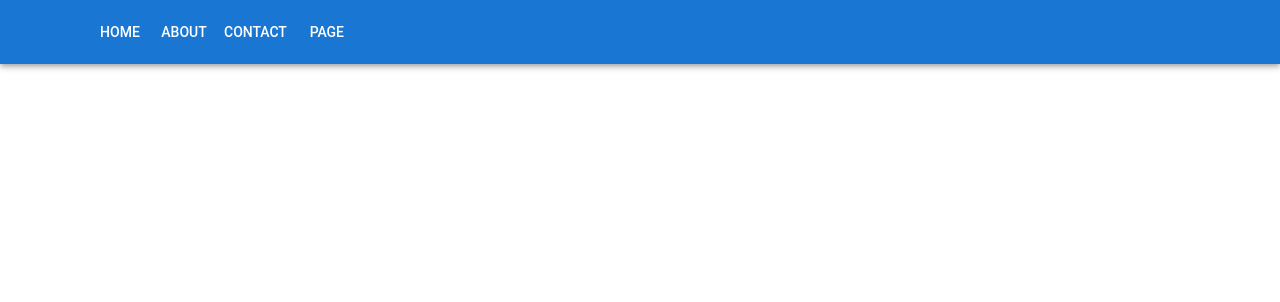
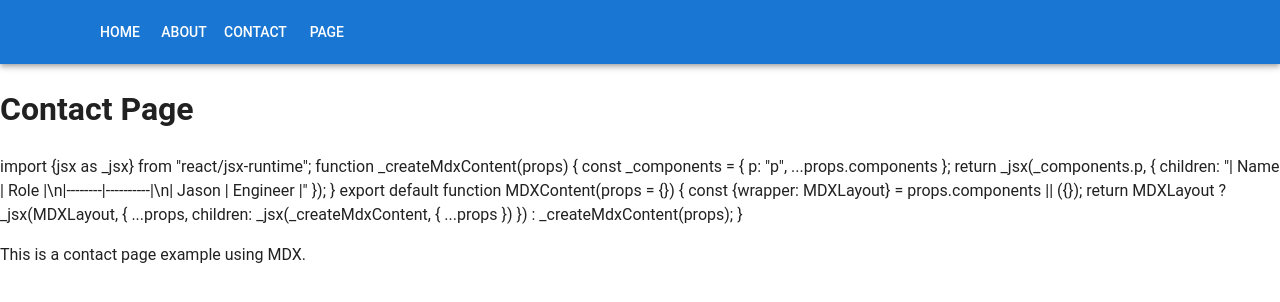
Before and after one commit to oc-robotics/OC-Robotics-Website, a Next.js app: page /contact in a window 1280 px wide. Shown: the top 302 px of the page. Built offline with nearby package versions, Linux system fonts and the light colour scheme.

Commit message:
markdown complete, future implementation: add remark-gfm for table, tasks, and other md utilities

```diff
--- a/app/components/ClientThemeProvider.jsx
+++ b/app/components/ClientThemeProvider.jsx
@@ -1,18 +1,18 @@
 'use client';
-import { CacheProvider } from '@emotion/react';
-import createEmotionCache from '../emotionCache';
-import { ThemeProvider, CssBaseline } from '@mui/material';
-import theme from '../theme'; // adjust path to your theme
-
-const clientSideEmotionCache = createEmotionCache();
+import { useEffect, useState } from 'react';
+import { ThemeProvider } from '@mui/material/styles';
+import CssBaseline from '@mui/material/CssBaseline';
+import theme from '../theme'; // your custom theme
 
 export default function ClientThemeProvider({ children }) {
+  const [mounted, setMounted] = useState(false);
+  useEffect(() => setMounted(true), []);
+  if (!mounted) return null;
+
   return (
-    <CacheProvider value={clientSideEmotionCache}>
-      <ThemeProvider theme={theme}>
-        <CssBaseline />
-        {children}
-      </ThemeProvider>
-    </CacheProvider>
+    <ThemeProvider theme={theme}>
+      <CssBaseline />
+      {children}
+    </ThemeProvider>
   );
 }
--- a/app/contact/page.jsx
+++ b/app/contact/page.jsx
@@ -1,9 +1,17 @@
-import React from 'react'
-import { Container } from '@mui/material'
+import fs from 'node:fs/promises'
+import {compile} from '@mdx-js/mdx'
+import remarkGfm from 'remark-gfm'
 
-export default function Contact() {
+const compiledContent = await compile(await fs.readFile('app/contact/test.mdx'))
+
+function ContactPage() {
   return (
-    <Container>
-    </Container>
-  )
+    <div>
+      <h1>Contact Page</h1>
+      <div dangerouslySetInnerHTML={{ __html: String(compiledContent) }} />
+      <p>This is a contact page example using MDX.</p>
+    </div>
+  );
 }
+
+export default ContactPage;
--- /dev/null
+++ b/app/contact/test.mdx
@@ -0,0 +1,3 @@
+| Name   | Role     |
+|--------|----------|
+| Jason  | Engineer |
--- a/app/pages/blogs/index.jsx
+++ b/app/pages/blogs/index.jsx
@@ -1,3 +1,3 @@
-export { default as GitSSH } from './git_ssh.mdx';
+export { default as GitSSH } from './gitSSH.mdx';
 export { default as JsonWebsiteDoc } from './jsonWebsiteDoc.mdx';
-export { default as Test } from './testTable.mdx'; // Add more exports as needed
+export { default as Test } from './testTable.mdx';
--- a/app/pages/page.jsx
+++ b/app/pages/page.jsx
@@ -1,7 +1,7 @@
 "use client";
 import React from 'react';
 import styles from './Markdown.module.css';
-import * as Blogs from './blogs';
+import * as Blogs from './blogs/index.jsx';
 import { Grid, Container, Box, Card, Typography, CardContent } from '@mui/material';
 
 const Page = () => {
@@ -37,7 +37,7 @@ const Page = () => {
     <Container>
       <Box>
         <Grid container spacing={2}>
-          <Grid xs={12} sm={6} md={4}>
+          <Grid>
             <Box>
               {documentList.map((doc, index) => (
                 <Card key={index}>
--- a/next.config.js
+++ b/next.config.js
@@ -1,16 +1,15 @@
 import createMDX from '@next/mdx';
-import remarkGfm from 'remark-gfm';
 import remarkRehype from 'remark-rehype';
 // import rehypeStarryNight from '@microflash/rehype-starry-night';
 
 const withMDX = createMDX({
   extension: /\.mdx?$/,
   mdxOptions: {
-    remarkPlugins: [remarkGfm, remarkRehype],
-    // rehypePlugins: [rehypeStarryNight],
+    remarkPlugins: [],
+    rehypePlugins: [],
+    format: 'mdx',
   },
 });
-
 
 /** @type {import('next').NextConfig} */
 const nextConfig = {
--- a/package.json
+++ b/package.json
@@ -14,16 +14,19 @@
     "@emotion/react": "^11.14.0",
     "@emotion/styled": "^11.14.1",
     "@mdx-js/loader": "^3.1.0",
+    "@mdx-js/mdx": "^3.1.0",
     "@mdx-js/react": "^3.1.0",
     "@microflash/rehype-starry-night": "^7.3.2",
     "@mui/icons-material": "^7.2.0",
     "@mui/material": "^7.2.0",
     "@next/mdx": "^15.4.3",
+    "@types/mdx": "^2.0.13",
     "next": "15.4.2",
     "react": "19.1.0",
     "react-dom": "19.1.0",
+    "rehype-react": "^8.0.0",
+    "rehype-starry-night": "^2.2.0",
     "rehype-stringify": "^10.0.1",
-    "remark-gfm": "^4.0.1",
     "remark-mdx": "^3.1.0",
     "remark-parse": "^11.0.0",
     "remark-rehype": "^11.1.2",
```
Also changed, not shown: app/pages/blogs/gitSSH.mdx (renamed from app/pages/blogs/git_ssh.mdx), 1 other file (tests, documents, lock files or other folders).
